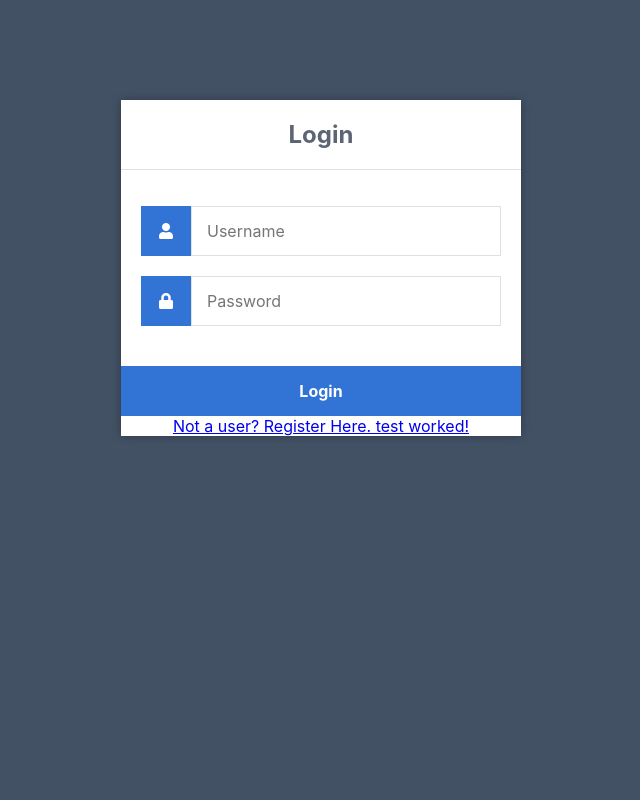
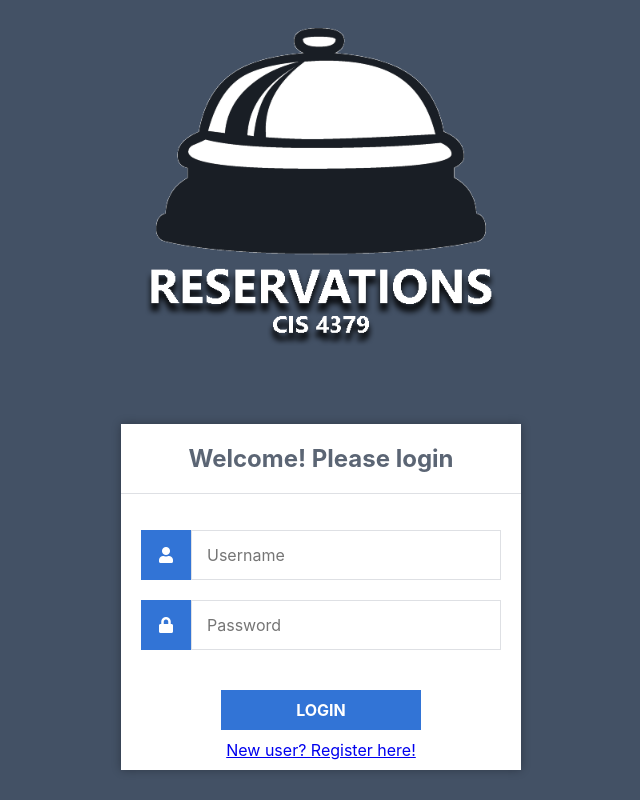
Before and after one commit to kevinaaronson/covid-restaurant-app, a PHP site: page / in a window 1280 px wide. Shown: the whole page, without its empty margins (319-959 px from the left). Run offline with PHP 8.4, Linux system fonts and the light colour scheme.

Commit message:
Update login css/html

```diff
--- a/index.html
+++ b/index.html
@@ -4,12 +4,16 @@
     <meta charset="UTF-8">
     <title>Login</title>
     <link rel="stylesheet" href="https://use.fontawesome.com/releases/v5.7.1/css/all.css">
-    <link href="style.css" rel="stylesheet" type="text/css">
+    <style type="text/css">
+    @import url("style.css");
+    </style>
 </head>
 <body>
+	<img src="images\logo1.png" alt="Reservations" width="400" height="400" class="center">
+
 <div class="login">
 
-    <h1>Login</h1>
+  <h1>Welcome! Please login</h1>
 
   <form action="authenticate.php" method="post">
 		<label for="username">
@@ -17,12 +21,13 @@
 		</label>
 		<input type="text" name="username" placeholder="Username" id="username" required>
 		<label for="password">
-            <i class="fas fa-lock"></i>
+			<i class="fas fa-lock"> </i>
 		</label>
 		<input type="password" name="password" placeholder="Password" id="password" required>
-        <input type="submit" value="Login">
-        <a href="register.html">Not a user? Register Here. test worked!</a>
-
+		<input type="submit" value="LOGIN">
+		<div class="register-button">
+			<a href="register.html">New user? Register here!</a>
+		</div>
   </form>
 
 </div>
--- a/style.css
+++ b/style.css
@@ -8,11 +8,16 @@
 body {
     background-color: #435165;
 }
+.center {
+  display: block;
+  margin-left: auto;
+  margin-right: auto;
+}
 .login {
     width: 400px;
     background-color: #ffffff;
     box-shadow: 0 0 9px 0 rgba(0, 0, 0, 0.3);
-    margin: 100px auto;
+    margin: 15px auto;
 }
 .login h1 {
     text-align: center;
@@ -44,8 +49,10 @@ body {
     padding: 0 15px;
 }
 .login form input[type="submit"] {
-    width: 100%;
-    padding: 15px;
+    width: 50%;
+    padding: 10px;
+	margin-left: 50px;
+	margin-right: 50px;
     margin-top: 20px;
     background-color: #3274d6;
     border: 0;
@@ -126,8 +133,12 @@ body.loggedin {
     padding: 5px;
     margin: 0 0 10px 0;
 }
-
+.register-button {
+	text-align: center;
+	padding: 10px;
+}
 .register {
+	text-align: center;
     width: 400px;
     background-color: #ffffff;
     box-shadow: 0 0 9px 0 rgba(0, 0, 0, 0.3);
```
Lines whose indentation alone changed are shown as unchanged.
